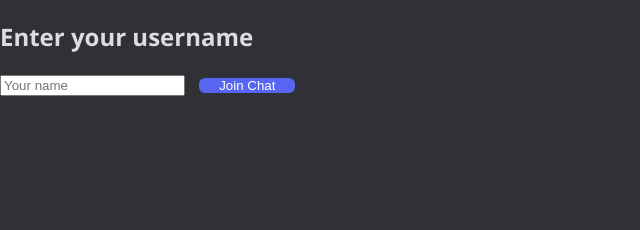
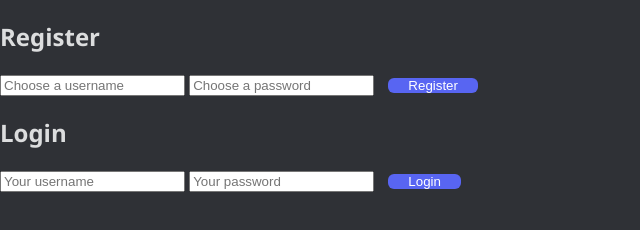
Before and after one commit to byt3c0de-net/chatnow, a website: page frontend/index.html in a window 1280 px wide. Shown: the whole page, without its empty margins (0-640 px from the left). Drawn offline with nearby package versions, Linux system fonts and the light colour scheme.

Commit message:
Update index.html

```diff
--- a/frontend/index.html
+++ b/frontend/index.html
@@ -7,12 +7,20 @@
   <link rel="stylesheet" href="style.css">
 </head>
 <body>
+  <!-- Auth (Register + Login) -->
   <div id="auth">
-    <h2>Enter your username</h2>
-    <input type="text" id="usernameInput" placeholder="Your name">
-    <button id="joinBtn">Join Chat</button>
+    <h2>Register</h2>
+    <input type="text" id="regUsername" placeholder="Choose a username">
+    <input type="password" id="regPassword" placeholder="Choose a password">
+    <button id="registerBtn">Register</button>
+
+    <h2>Login</h2>
+    <input type="text" id="loginUsername" placeholder="Your username">
+    <input type="password" id="loginPassword" placeholder="Your password">
+    <button id="loginBtn">Login</button>
   </div>
 
+  <!-- Chat -->
   <div id="chat" style="display:none;">
     <div class="app">
       <aside class="sidebar">
```
